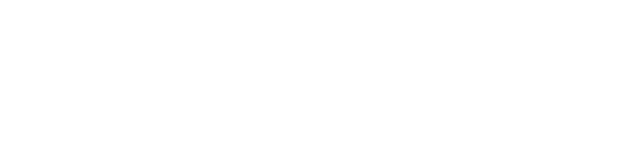
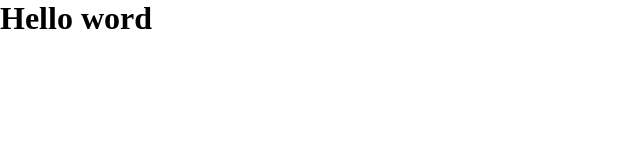
Before and after one commit to codernelly0/Test-repo, a plain HTML site: page index.html in a window 1280 px wide. Shown: the whole page, without its empty margins (0-640 px from the left). Drawn offline with Linux system fonts and the light colour scheme.

Commit message:
add h1 tarck

```diff
--- a/index.html
+++ b/index.html
@@ -8,6 +8,6 @@
   <link rel="stylesheet" href="style.css" type="text/css" media="all" />
 </head>
 <body>
-
+  <h1 class="h1">Hello word</h1>
 </body>
 </html>
```
